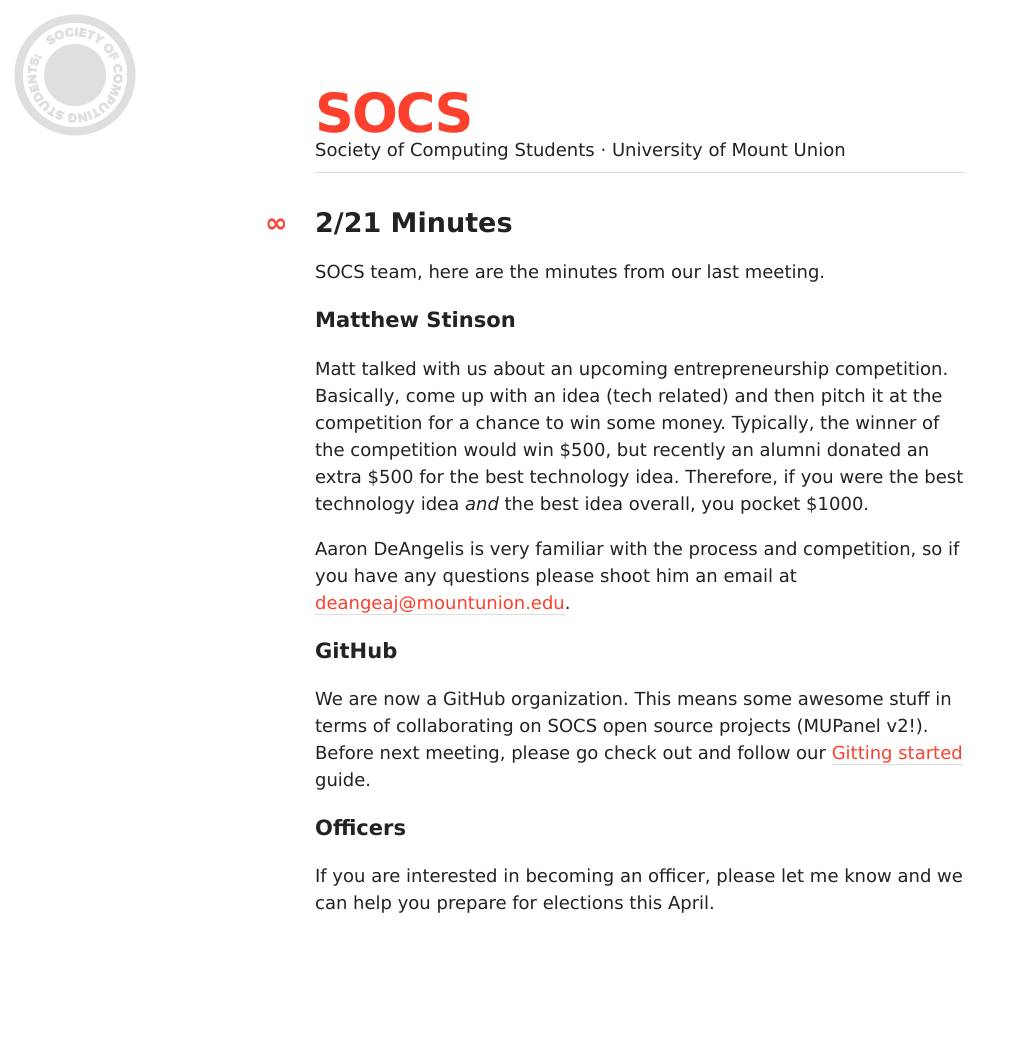
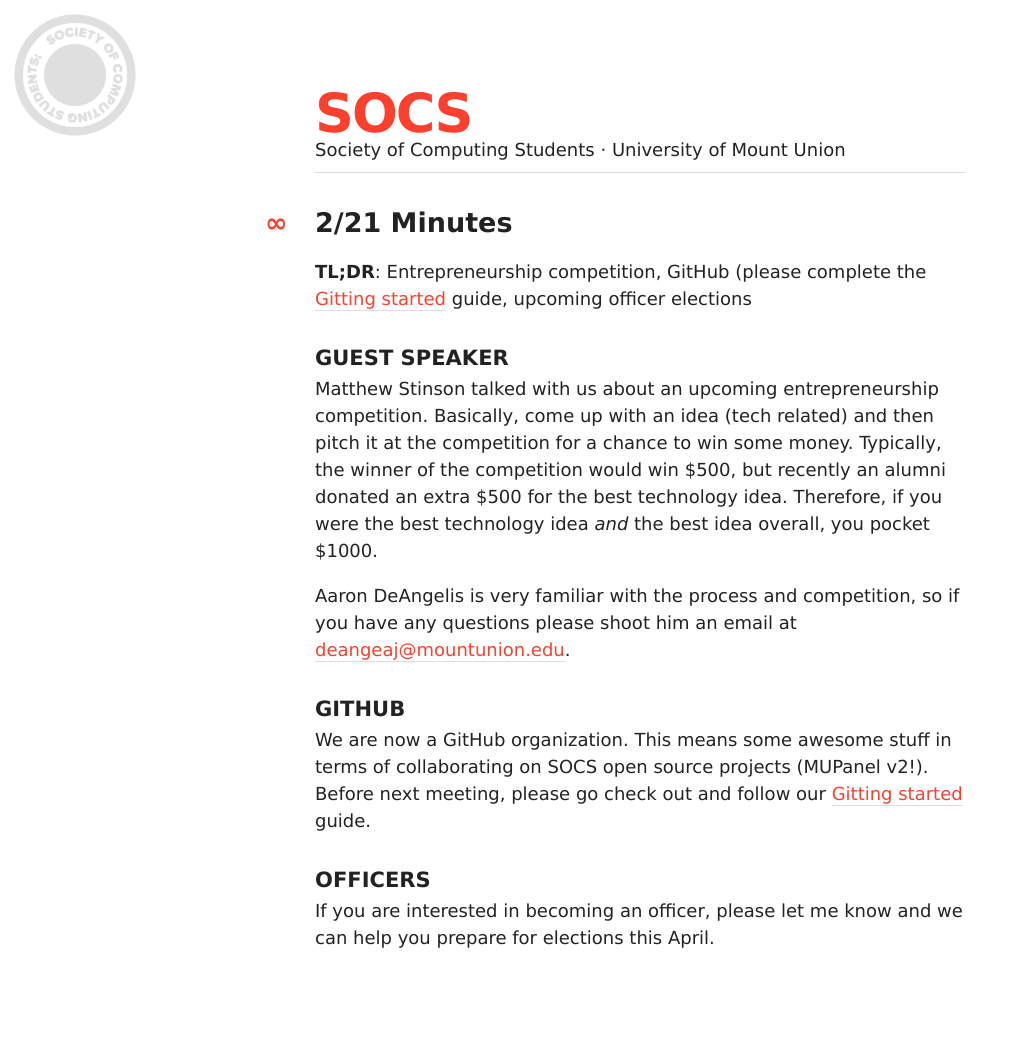
Before and after one commit to mountunionsocs/mountunion.github.com, a Jekyll site: the page built from _posts/2013-02-21-20130221-minutes.md, in a window 1280 px wide. Shown: the whole page, without its empty margins (0-1012 px from the left). Built offline with Jekyll 4.4.1, drawn with Linux system fonts in a browser that asks for light colours; Markdown is read by kramdown in place of the engine named in the settings; before the commit the page ends 1016 px from its top, so only the background shows below that.

Commit message:
ready for production

```diff
--- a/_layouts/post.html
+++ b/_layouts/post.html
@@ -8,6 +8,8 @@
 {% include header.html %}
 
 <h2><a class="post-permalink" href="{{ page.url }}">&#8734;</a>{{ page.title }}</h2>
+<section class="post">
 {{ content }}
+</section>
 </body>
 </html>
--- a/_posts/2013-02-21-20130221-minutes.md
+++ b/_posts/2013-02-21-20130221-minutes.md
@@ -2,11 +2,11 @@
 layout: post
 title: 2/21 Minutes
 ---
-SOCS team, here are the minutes from our last meeting.
+**TL;DR**: Entrepreneurship competition, GitHub (please complete the [Gitting started](/posts/gitting-started) guide, upcoming officer elections
 
-### Matthew Stinson
+### Guest speaker
 
-Matt talked with us about an upcoming entrepreneurship competition. Basically, come up with an idea (tech related) and then pitch it at the competition for a chance to win some money. Typically, the winner of the competition would win $500, but recently an alumni donated an extra $500 for the best technology idea. Therefore, if you were the best technology idea *and* the best idea overall, you pocket $1000.
+Matthew Stinson talked with us about an upcoming entrepreneurship competition. Basically, come up with an idea (tech related) and then pitch it at the competition for a chance to win some money. Typically, the winner of the competition would win $500, but recently an alumni donated an extra $500 for the best technology idea. Therefore, if you were the best technology idea *and* the best idea overall, you pocket $1000.
 
 Aaron DeAngelis is very familiar with the process and competition, so if you have any questions please shoot him an email at <deangeaj@mountunion.edu>.
 
--- a/assets/css/style.css
+++ b/assets/css/style.css
@@ -942,6 +942,10 @@ body {
   border-bottom: 1px solid #dddddd;
 }
 
+.post h3 {
+  text-transform: uppercase;
+}
+
 h1 {
   letter-spacing: -2px;
   margin-bottom: 0em;
@@ -956,6 +960,14 @@ h1 a {
 
 h2 {
   position: relative;
+}
+
+h3 {
+  margin-bottom: .2em;
+  margin-top: 1.5em;
+}
+h3 + p {
+  margin-top: 0em;
 }
 
 .tagline {
```
Also changed, not shown: assets/sass/style.scss (+12 -0 lines).
